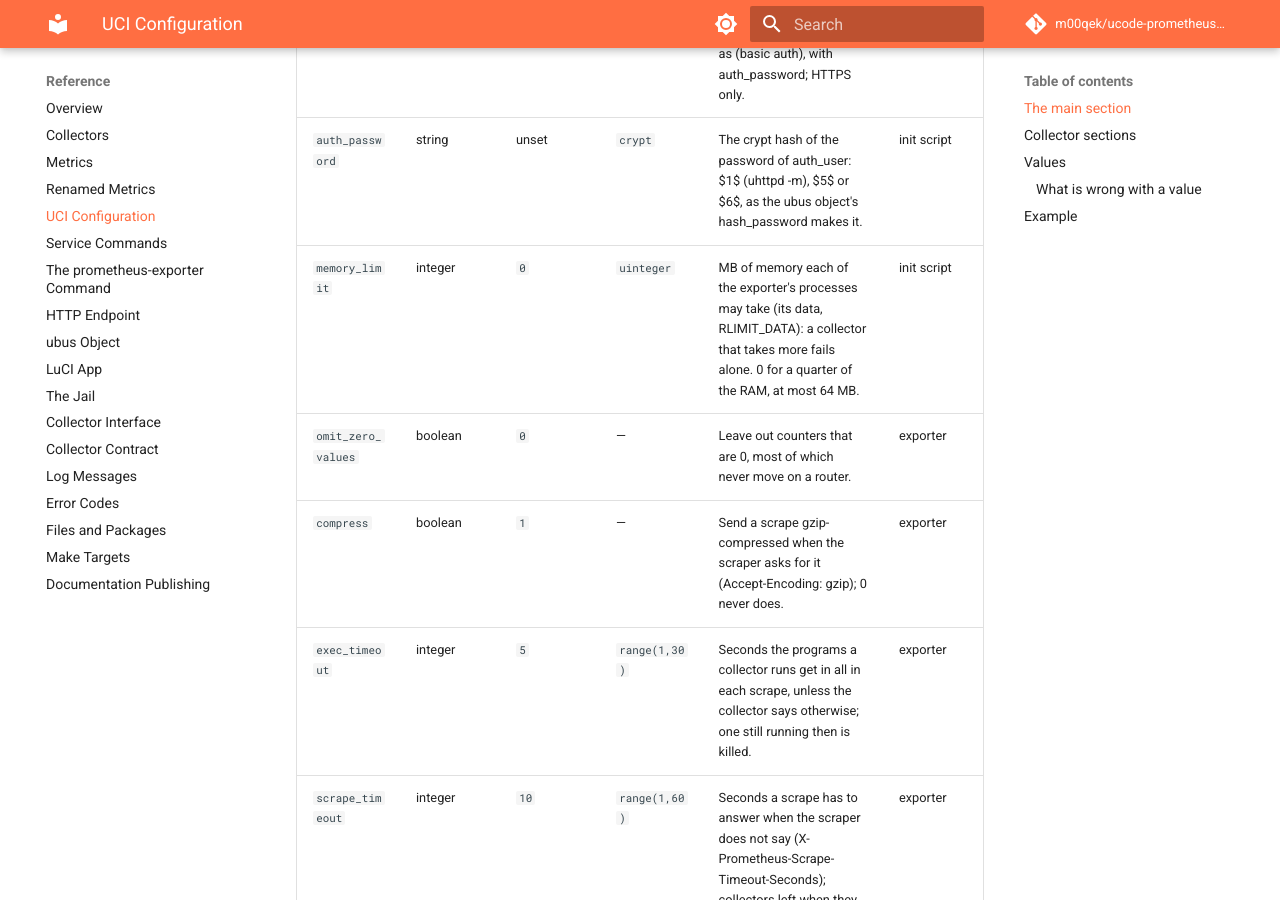
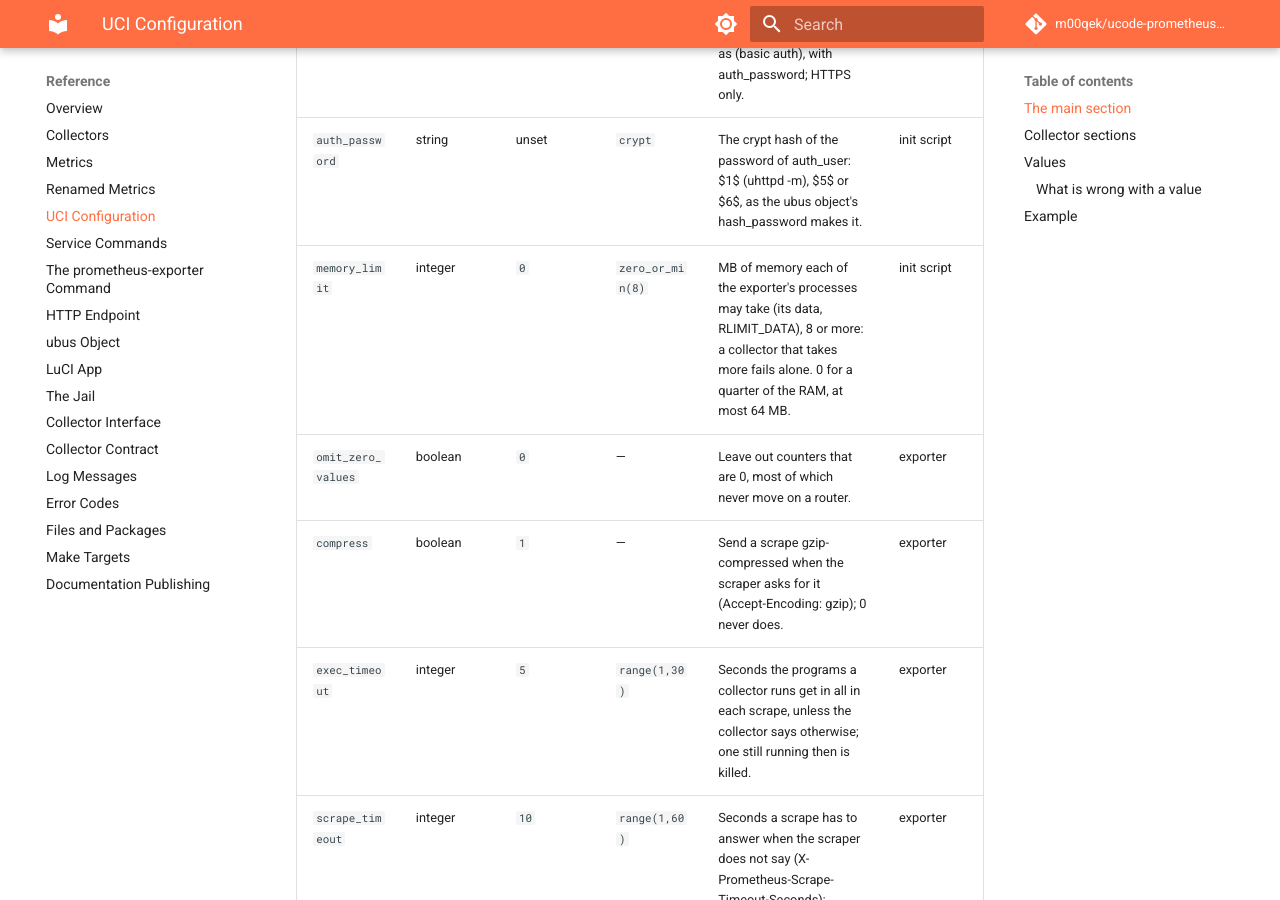
Before and after one commit to m00qek/ucode-prometheus-exporter, an MkDocs documentation site: the page built from docs/reference/uci-config.md, in a window 1280 px wide and 900 px high, scrolled down 934 px. Built offline with MkDocs 1.6.1 and Material for MkDocs 9.7.7, drawn with Linux system fonts in a browser that asks for light colours; comment, search, counter and statistics services are not loaded; some of the changed text lies outside the part shown.

Commit message:
Take a memory_limit of 0, or 8 MB and more, in which the handler loads
At 1 to 7 MB the configuration passed check, and uhttpd crash-looped:
loading the handler takes 4 MB of data with the base collectors and 6 MB
with all 45 (ulimit -d, x86_64). The new datatype zero_or_min(8) refuses
the rest, with ZERO_OR_MIN.

```diff
--- a/docs/reference/uci-config.md
+++ b/docs/reference/uci-config.md
@@ -18,7 +18,7 @@ The exporter's configuration is `/etc/config/prometheus-exporter`. The file is o
 | `key` | string | unset | — | The private key of cert. | init script |
 | `auth_user` | string | unset | `username` | The user a scrape logs in as (basic auth), with auth\_password; HTTPS only. | init script |
 | `auth_password` | string | unset | `crypt` | The crypt hash of the password of auth\_user: $1$ (uhttpd -m), $5$ or $6$, as the ubus object's hash\_password makes it. | init script |
-| `memory_limit` | integer | `0` | `uinteger` | MB of memory each of the exporter's processes may take (its data, RLIMIT\_DATA): a collector that takes more fails alone. 0 for a quarter of the RAM, at most 64 MB. | init script |
+| `memory_limit` | integer | `0` | `zero_or_min(8)` | MB of memory each of the exporter's processes may take (its data, RLIMIT\_DATA), 8 or more: a collector that takes more fails alone. 0 for a quarter of the RAM, at most 64 MB. | init script |
 | `omit_zero_values` | boolean | `0` | — | Leave out counters that are 0, most of which never move on a router. | exporter |
 | `compress` | boolean | `1` | — | Send a scrape gzip-compressed when the scraper asks for it (Accept-Encoding: gzip); 0 never does. | exporter |
 | `exec_timeout` | integer | `5` | `range(1,30)` | Seconds the programs a collector runs get in all in each scrape, unless the collector says otherwise; one still running then is killed. | exporter |
@@ -61,6 +61,7 @@ A boolean takes `1`, `yes`, `on`, `true`, `enabled` for true and `0`, `no`, `off
 | `regex` | a regular expression |
 | `uinteger` | an integer of 0 or more |
 | `username` | a user of 1 to 64 characters, without ":", spaces or control characters |
+| `zero_or_min(8)` | 0, or an integer of 8 or more |
 
 `directory` and `file` check the path's form, not that it exists. A value an option does not take is `CONFIG_INVALID`: in the main section it stops start and reload, and in a collector's section that collector fails in each scrape. See [Error codes](error-codes.md).
 
@@ -75,6 +76,7 @@ What the exporter finds wrong with a value, or with options that go together, ha
 | `SINGLE` | `value` | expected a single value, got `value` |
 | `RANGE` | `min`, `max`, `value` | expected an integer from `min` to `max`, got `value` |
 | `UINTEGER` | `value` | expected an integer of 0 or more, got `value` |
+| `ZERO_OR_MIN` | `min`, `value` | expected 0, or an integer of `min` or more, got `value` |
 | `ABSOLUTE_PATH` | `value` | expected an absolute path, got `value` |
 | `OWNED_DIRECTORY` | `value` | expected a directory under /var, /tmp or /etc/prometheus-exporter, which the service makes and mounts, got `value` |
 | `REGEX` | `value` | expected a regular expression, got `value` |
```
Also changed, not shown: CHANGELOG.md (+1 -0 lines), docs/reference/collector-contract.md (+1 -1 lines), 8 other files.
